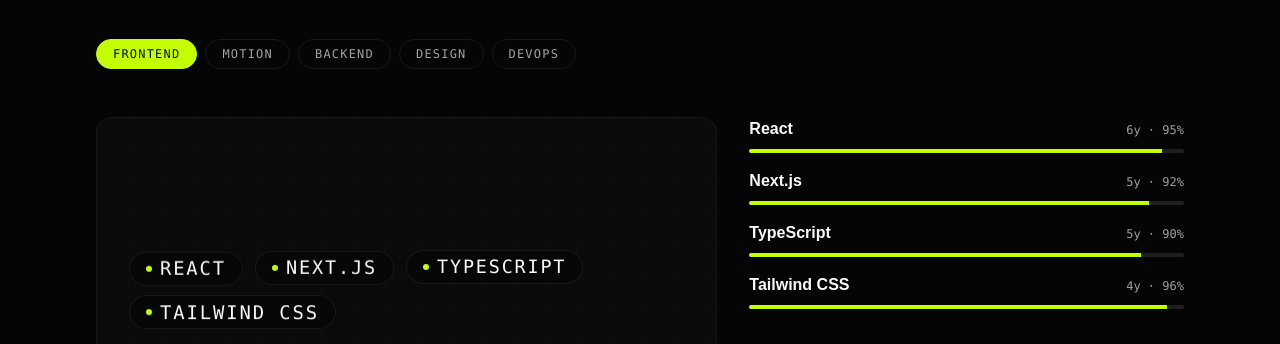
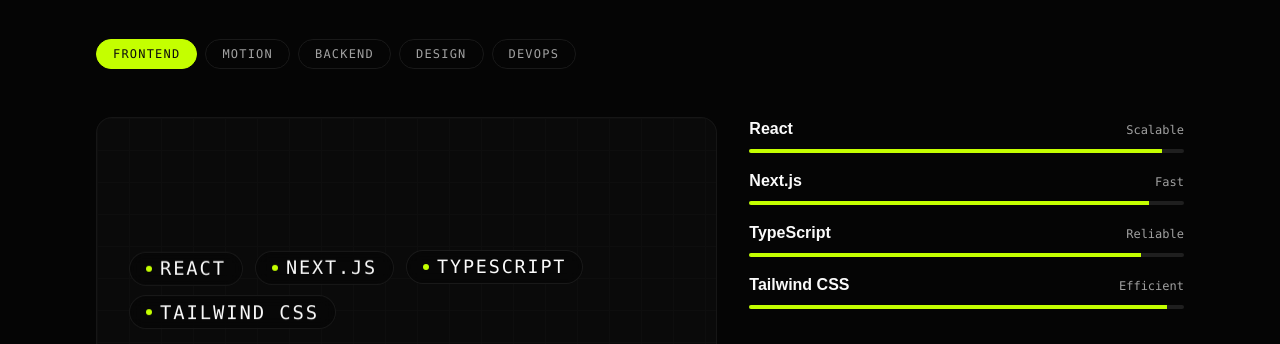
Before and after one commit to pinarohq/pinaro-web, a React (Create React App) app: page / in a window 1280 px wide. Shown: the part 8085-8429 px from the top of the page. Built offline with nearby package versions, Linux system fonts and the light colour scheme; the HTML template or start-up script is replaced by a standard one; a web font is replaced by a local one.

Commit message:
fix of technology false exp to feature

```diff
--- a/src/components/portfolio/Skills.jsx
+++ b/src/components/portfolio/Skills.jsx
@@ -67,7 +67,7 @@
               >
                 <div className="flex items-baseline justify-between mb-2">
                   <span className="font-semibold">{s.name}</span>
-                  <span className="font-mono text-xs text-muted-foreground">{s.years}y · {s.level}%</span>
+                  <span className="font-mono text-xs text-muted-foreground">{s.benefit}</span>
                 </div>
                 <div className="h-1 w-full bg-border rounded-full overflow-hidden">
                   <motion.div
--- a/src/data/skills.js
+++ b/src/data/skills.js
@@ -1,22 +1,22 @@
 export const skills = [
-  { name: 'React', level: 95, years: 6, category: 'Frontend' },
-  { name: 'Next.js', level: 92, years: 5, category: 'Frontend' },
-  { name: 'TypeScript', level: 90, years: 5, category: 'Frontend' },
-  { name: 'Tailwind CSS', level: 96, years: 4, category: 'Frontend' },
-  { name: 'Framer Motion', level: 88, years: 3, category: 'Motion' },
-  { name: 'GSAP', level: 82, years: 3, category: 'Motion' },
-  { name: 'Three.js', level: 70, years: 2, category: 'Motion' },
-  { name: 'Node.js', level: 88, years: 6, category: 'Backend' },
-  { name: 'FastAPI', level: 90, years: 3, category: 'Backend' },
-  { name: 'PostgreSQL', level: 85, years: 5, category: 'Backend' },
-  { name: 'MongoDB', level: 86, years: 4, category: 'Backend' },
-  { name: 'Redis', level: 78, years: 3, category: 'Backend' },
-  { name: 'Figma', level: 90, years: 5, category: 'Design' },
-  { name: 'Webflow', level: 80, years: 3, category: 'Design' },
-  { name: 'Docker', level: 82, years: 4, category: 'DevOps' },
-  { name: 'AWS', level: 75, years: 3, category: 'DevOps' },
-  { name: 'GitHub Actions', level: 85, years: 4, category: 'DevOps' },
-  { name: 'Vercel', level: 92, years: 4, category: 'DevOps' },
+  { name: 'React', level: 95, benefit: 'Scalable', category: 'Frontend' },
+  { name: 'Next.js', level: 92, benefit: 'Fast', category: 'Frontend' },
+  { name: 'TypeScript', level: 90, benefit: 'Reliable', category: 'Frontend' },
+  { name: 'Tailwind CSS', level: 96, benefit: 'Efficient', category: 'Frontend' },
+  { name: 'Framer Motion', level: 88, benefit: 'Smooth', category: 'Motion' },
+  { name: 'GSAP', level: 82, benefit: 'Precise', category: 'Motion' },
+  { name: 'Three.js', level: 70, benefit: '3D', category: 'Motion' },
+  { name: 'Node.js', level: 88, benefit: 'Powerful', category: 'Backend' },
+  { name: 'FastAPI', level: 90, benefit: 'Rapid', category: 'Backend' },
+  { name: 'PostgreSQL', level: 85, benefit: 'Robust', category: 'Backend' },
+  { name: 'MongoDB', level: 86, benefit: 'Flexible', category: 'Backend' },
+  { name: 'Redis', level: 78, benefit: 'Swift', category: 'Backend' },
+  { name: 'Figma', level: 90, benefit: 'Intuitive', category: 'Design' },
+  { name: 'Webflow', level: 80, benefit: 'Versatile', category: 'Design' },
+  { name: 'Docker', level: 82, benefit: 'Consistent', category: 'DevOps' },
+  { name: 'AWS', level: 75, benefit: 'Scalable', category: 'DevOps' },
+  { name: 'GitHub Actions', level: 85, benefit: 'Automated', category: 'DevOps' },
+  { name: 'Vercel', level: 92, benefit: 'Instant', category: 'DevOps' },
 ];
 
 export const skillCategories = ['Frontend', 'Motion', 'Backend', 'Design', 'DevOps'];
```
